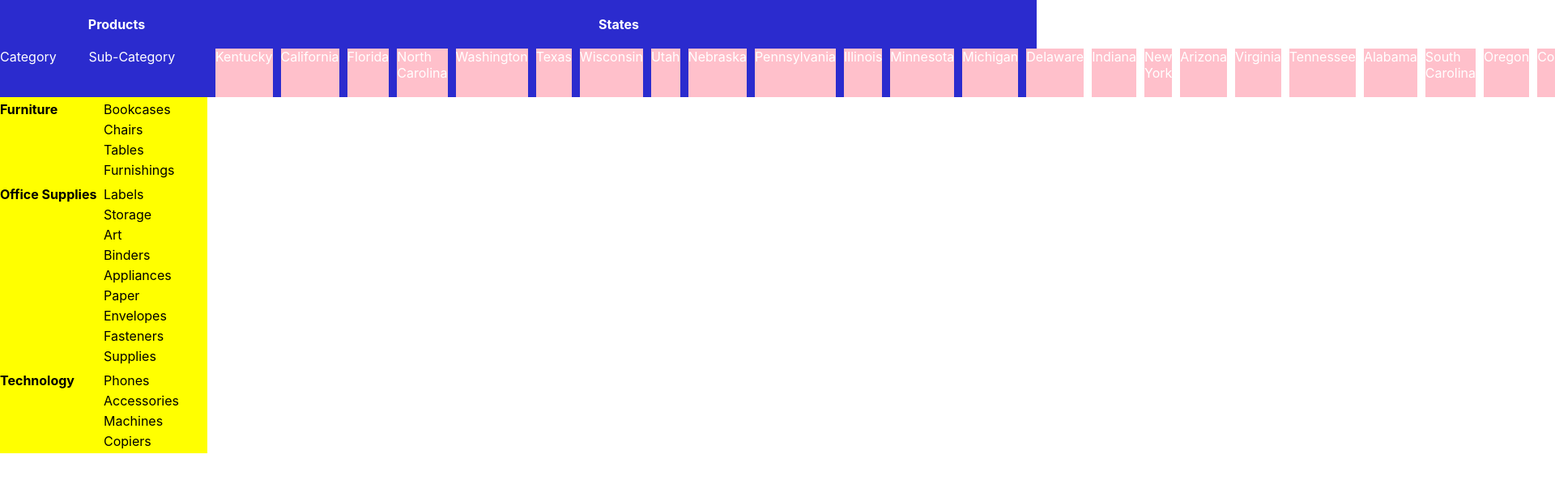
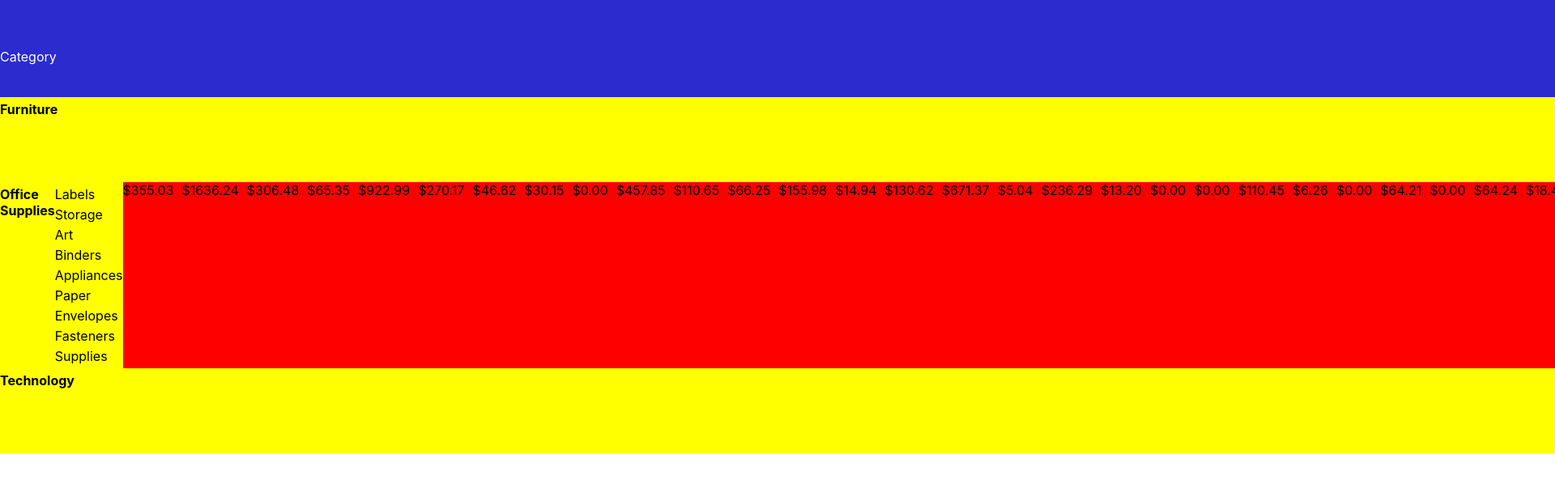
Before and after one commit to 7CelticNinja7/pivot-table, a React (Create React App) app: page / in a window 1280 px wide. Shown: the top 598 px of the page at 81% size, 1920 px wide, since content can reach past the window. Built offline with nearby package versions, Linux system fonts and the light colour scheme.

Commit message:
got metrics displaying, but grid display is very out of whack

```diff
--- a/src/App.css
+++ b/src/App.css
@@ -54,10 +54,10 @@
 
 .columnDimensionsColumn {
   background-color:red;
+  display: grid;
   grid-column-start: 3;
   grid-column-end: 5;
-  height:100%;
-  width: 100%;
+  grid-auto-flow: column;
 }
 
 .rowDimensionsColumn {
@@ -65,5 +65,10 @@
   grid-column-start: 1;
   grid-column-end: 2;
   display: grid;
-  grid-template-columns: repeat(2, 1fr)
+  grid-template-columns: repeat(2, 1fr);
+  grid-auto-flow: column;
 }
+
+.metricData {
+  margin-right:10px;
+}
--- a/src/Components/Metric.js
+++ b/src/Components/Metric.js
@@ -1,7 +1,8 @@
 function Metric(props) {
+    console.log("🚀 ~ file: Metric.js:2 ~ Metric ~ props:", props)
     return (
-      <div>
-        {props}
+      <div className="metricData">
+        ${props.stateSales.toFixed(2)}
       </div>
     );
   }
--- a/src/Components/RowDimension.js
+++ b/src/Components/RowDimension.js
@@ -1,5 +1,6 @@
+import Metric from "./Metric";
 function RowDimension(props) {
-    console.log("🚀 ~ file: RowDimension.js:2 ~ RowDimension ~ props:", props)
+    // console.log("🚀 ~ file: RowDimension.js:2 ~ RowDimension ~ props:", props)
     const mainCategory = Object.keys(props.category)[0];
     const subCategories = props.category[mainCategory].map(subCategory => {
         return Object.keys(subCategory);
@@ -10,8 +11,21 @@ function RowDimension(props) {
             <div className="subRowDimension">
                 { subCategories.map(subCategory => { return <div key={subCategory}>{subCategory}</div> })}
             </div>
+            <div className="columnDimensionsColumn">
+                {
+                    props.category[mainCategory].map(subCategory => {
+                        console.log("🚀 ~ file: RowDimension.js:16 ~ RowDimension ~ subCategory:", subCategory)
+                        const keys = Object.keys(subCategory);
+                        console.log("🚀 ~ file: RowDimension.js:19 ~ RowDimension ~ subCategory[keys[0]]:", subCategory[keys[0]])
+                        return subCategory[keys[0]].map(category => {
+                            const stateNames = Object.keys(category);
+                            return <Metric stateSales={category[stateNames[0]]}></Metric>
+                        })
+                    })
+                }
+            </div>
         </div>
     );
-  }
+}
 
   export default RowDimension;
```
